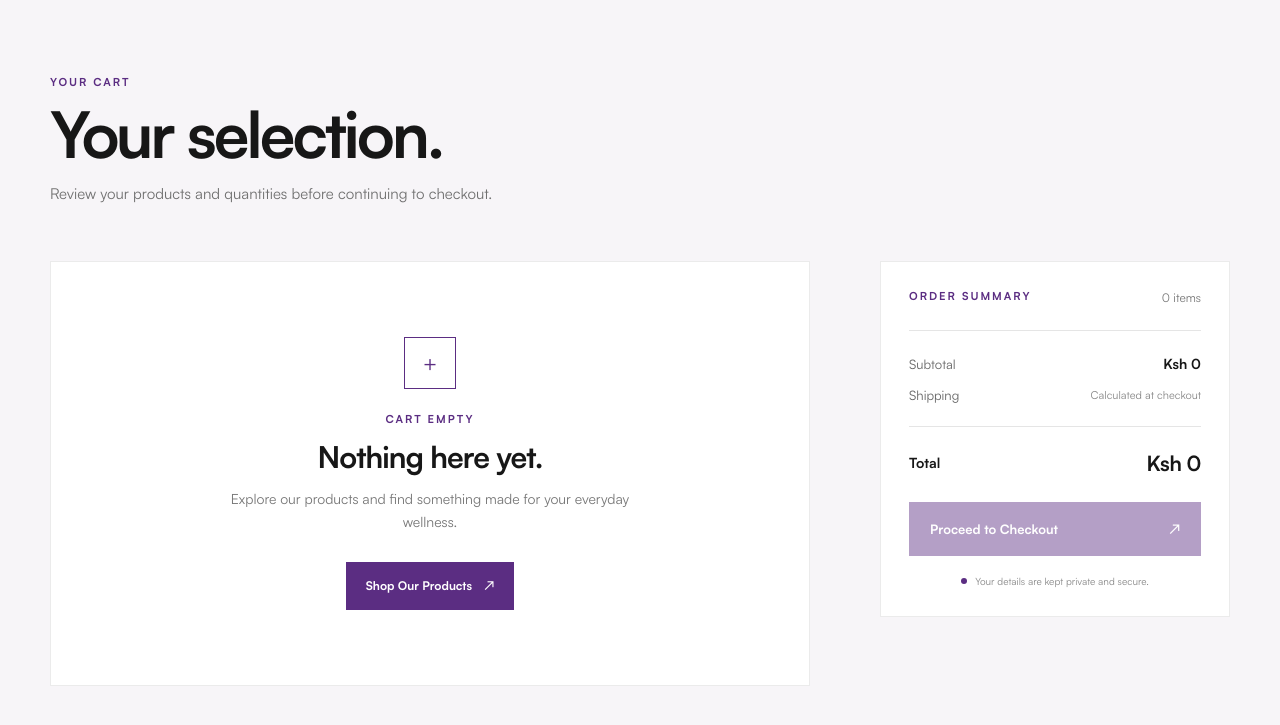
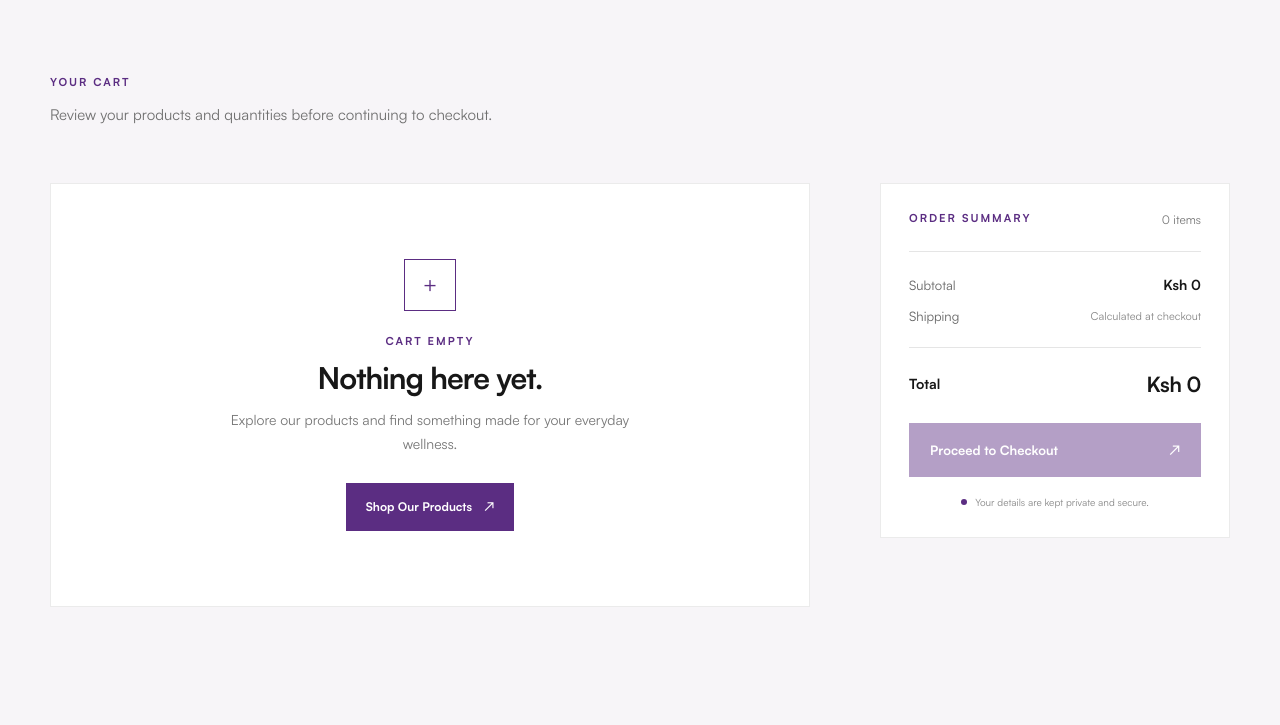
Before and after one commit to Glen-Yegon/Remify_Website, a website: page Frontend/cart.html in a window 1280 px wide. Shown: the part 97-822 px from the top of the page. Drawn offline with Linux system fonts and the light colour scheme; a script that the page names is missing.

Commit message:
dwjqska,

```diff
--- a/Frontend/cart.html
+++ b/Frontend/cart.html
@@ -303,10 +303,6 @@
           YOUR CART
         </span>
 
-        <h1>
-          Your selection.
-        </h1>
-
         <p>
           Review your products and quantities before continuing to checkout.
         </p>
```
Also changed, not shown: Frontend/index.html (+1 -1 lines).
